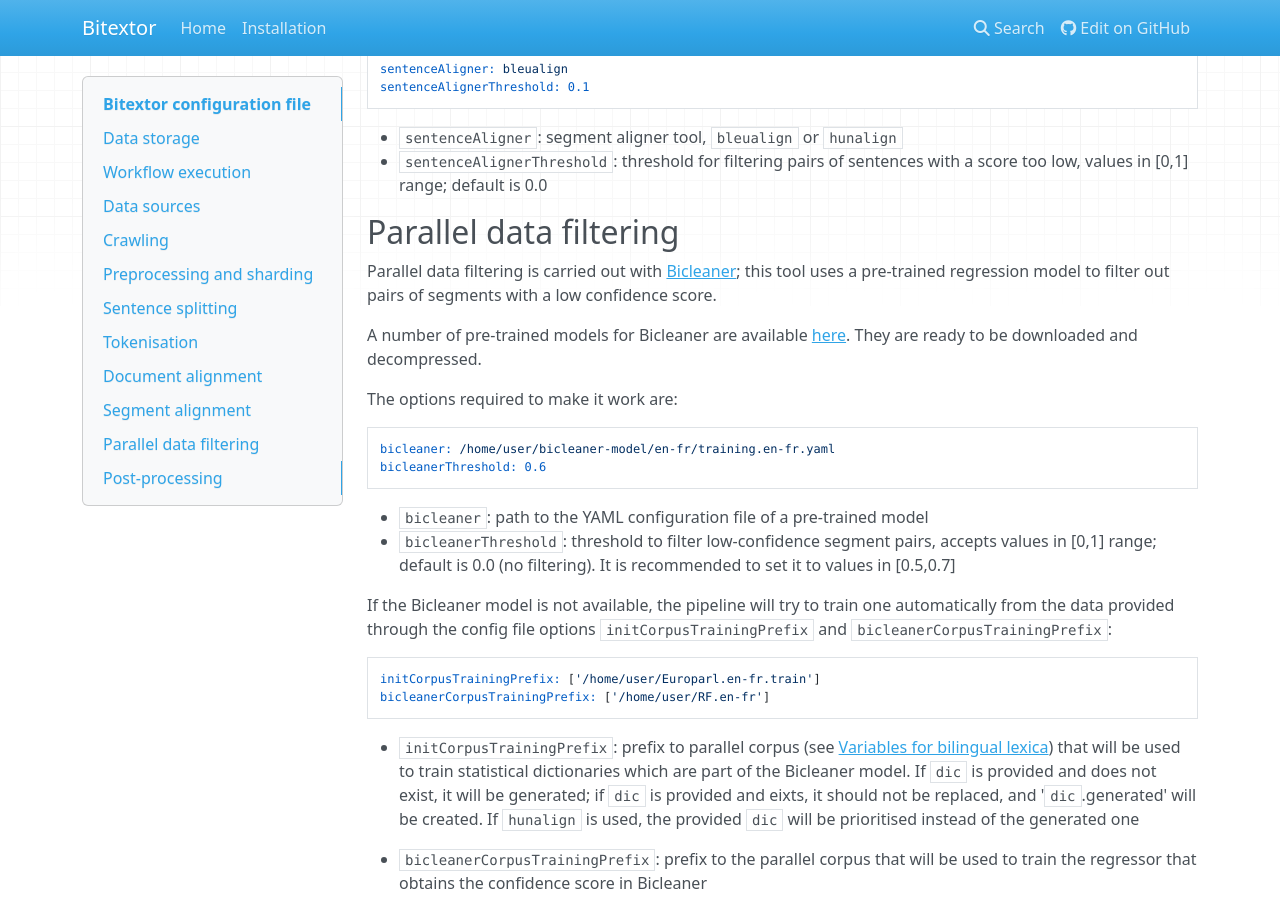
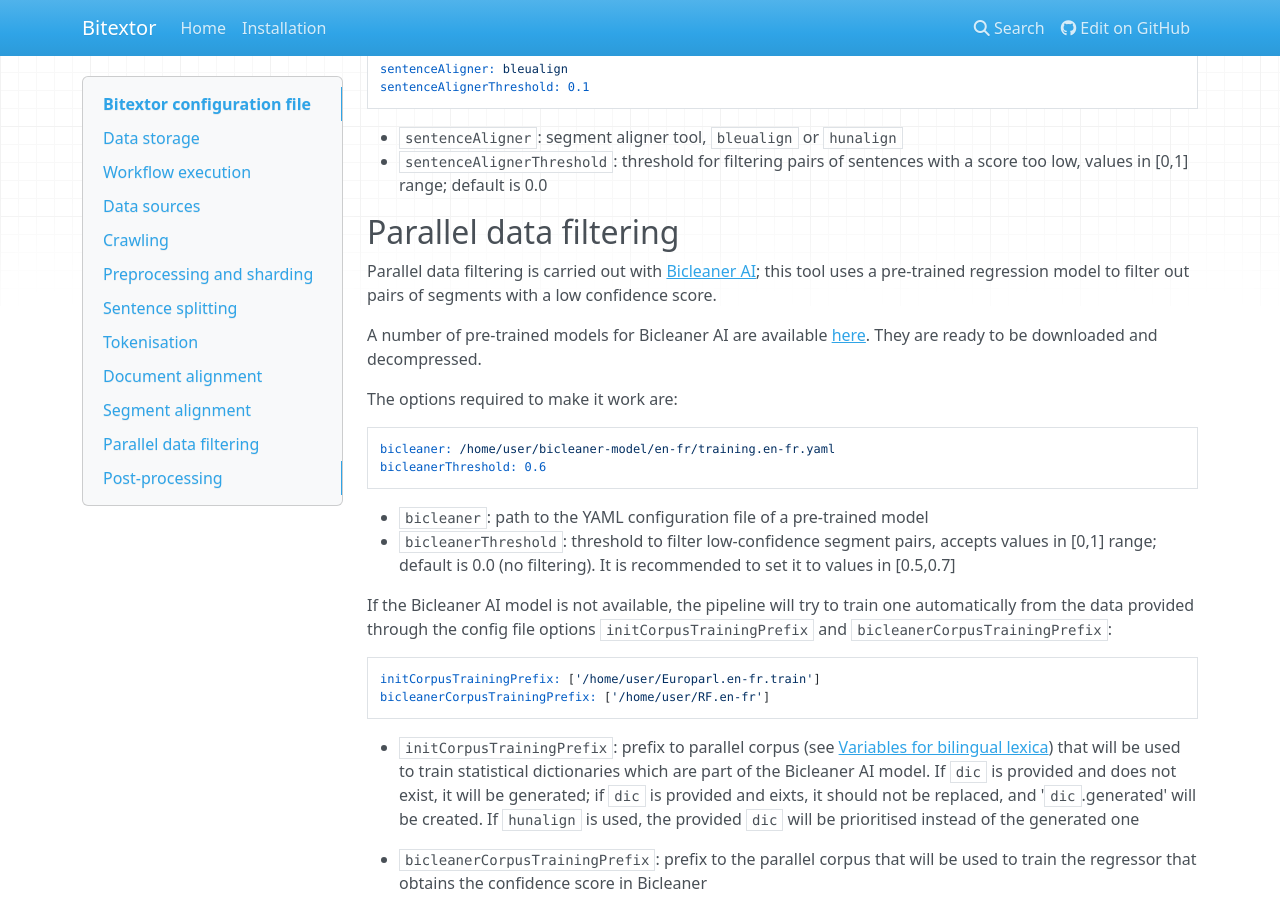
Before and after one commit to bitextor/bitextor-neural, an MkDocs documentation site: the page built from docs/CONFIG.md, in a window 1280 px wide and 900 px high, scrolled down 8571 px. Built offline with MkDocs 1.6.1, drawn with Linux system fonts in a browser that asks for light colours; nearby versions of some CDN libraries.

````diff
--- a/CMakeLists.txt
+++ b/CMakeLists.txt
@@ -28,3 +28,8 @@ endif()
 if (NOT SKIP_BIROAMER)
     add_subdirectory(${PROJECT_SOURCE_DIR}/biroamer fast_align)
 endif()
+
+if (NOT SKIP_KENLM)
+    set(KENLM_MAX_ORDER 7)
+    add_subdirectory(${PROJECT_SOURCE_DIR}/kenlm kenlm)
+endif()
--- a/docs/CONFIG.md
+++ b/docs/CONFIG.md
@@ -324,9 +324,9 @@ sentenceAlignerThreshold: 0.1
 
 ## Parallel data filtering
 
-Parallel data filtering is carried out with [Bicleaner](https://github.com/bitextor/bicleaner); this tool uses a pre-trained regression model to filter out pairs of segments with a low confidence score.
+Parallel data filtering is carried out with [Bicleaner AI](https://github.com/bitextor/bicleaner-ai); this tool uses a pre-trained regression model to filter out pairs of segments with a low confidence score.
 
-A number of pre-trained models for Bicleaner are available [here](https://github.com/bitextor/bicleaner-data/releases/latest). They are ready to be downloaded and decompressed.
+A number of pre-trained models for Bicleaner AI are available [here](https://github.com/bitextor/bicleaner-ai-data/releases/latest). They are ready to be downloaded and decompressed.
 
 The options required to make it work are:
 
@@ -338,14 +338,14 @@ bicleanerThreshold: 0.6
 * `bicleaner`: path to the YAML configuration file of a pre-trained model
 * `bicleanerThreshold`: threshold to filter low-confidence segment pairs, accepts values in [0,1] range; default is 0.0 (no filtering). It is recommended to set it to values in [0.5,0.7]
 
-If the Bicleaner model is not available, the pipeline will try to train one automatically from the data provided through the config file options `initCorpusTrainingPrefix` and `bicleanerCorpusTrainingPrefix`:
+If the Bicleaner AI model is not available, the pipeline will try to train one automatically from the data provided through the config file options `initCorpusTrainingPrefix` and `bicleanerCorpusTrainingPrefix`:
 
 ```yaml
 initCorpusTrainingPrefix: ['/home/user/Europarl.en-fr.train']
 bicleanerCorpusTrainingPrefix: ['/home/user/RF.en-fr']
 ```
 
-* `initCorpusTrainingPrefix`: prefix to parallel corpus (see [Variables for bilingual lexica](#using-bilingual-lexica)) that will be used to train statistical dictionaries which are part of the Bicleaner model. If `dic` is provided and does not exist, it will be generated; if `dic` is provided and eixts, it should not be replaced, and '`dic`.generated' will be created. If `hunalign` is used, the provided `dic` will be prioritised instead of the generated one
+* `initCorpusTrainingPrefix`: prefix to parallel corpus (see [Variables for bilingual lexica](#using-bilingual-lexica)) that will be used to train statistical dictionaries which are part of the Bicleaner AI model. If `dic` is provided and does not exist, it will be generated; if `dic` is provided and eixts, it should not be replaced, and '`dic`.generated' will be created. If `hunalign` is used, the provided `dic` will be prioritised instead of the generated one
 
 * `bicleanerCorpusTrainingPrefix`: prefix to the parallel corpus that will be used to train the regressor that obtains the confidence score in Bicleaner
 
--- a/docs/config/basic.yaml
+++ b/docs/config/basic.yaml
@@ -25,7 +25,7 @@ sentenceAlignerThreshold: 0.1
 
 # CLEANING
 bifixer: true
-bicleaner: ~/bicleaner-model/en-fr/en-fr.yaml
+bicleaner: ~/bicleaner-ai-model/en-fr/metadata.yaml
 bicleanerThreshold: 0.5
 biroamer: false
 
````
Also changed, not shown: docs/INSTALL.md (+1 -0 lines), .gitmodules, 1 other file.
